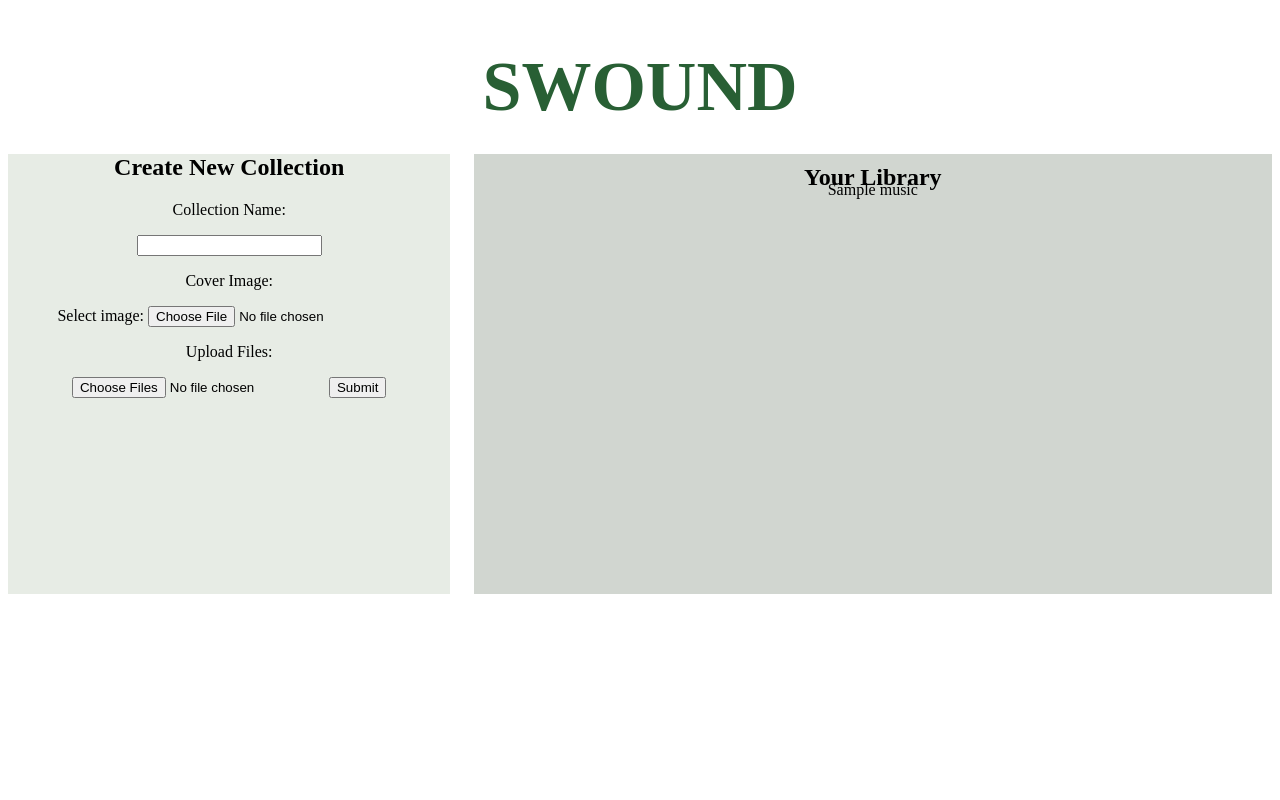
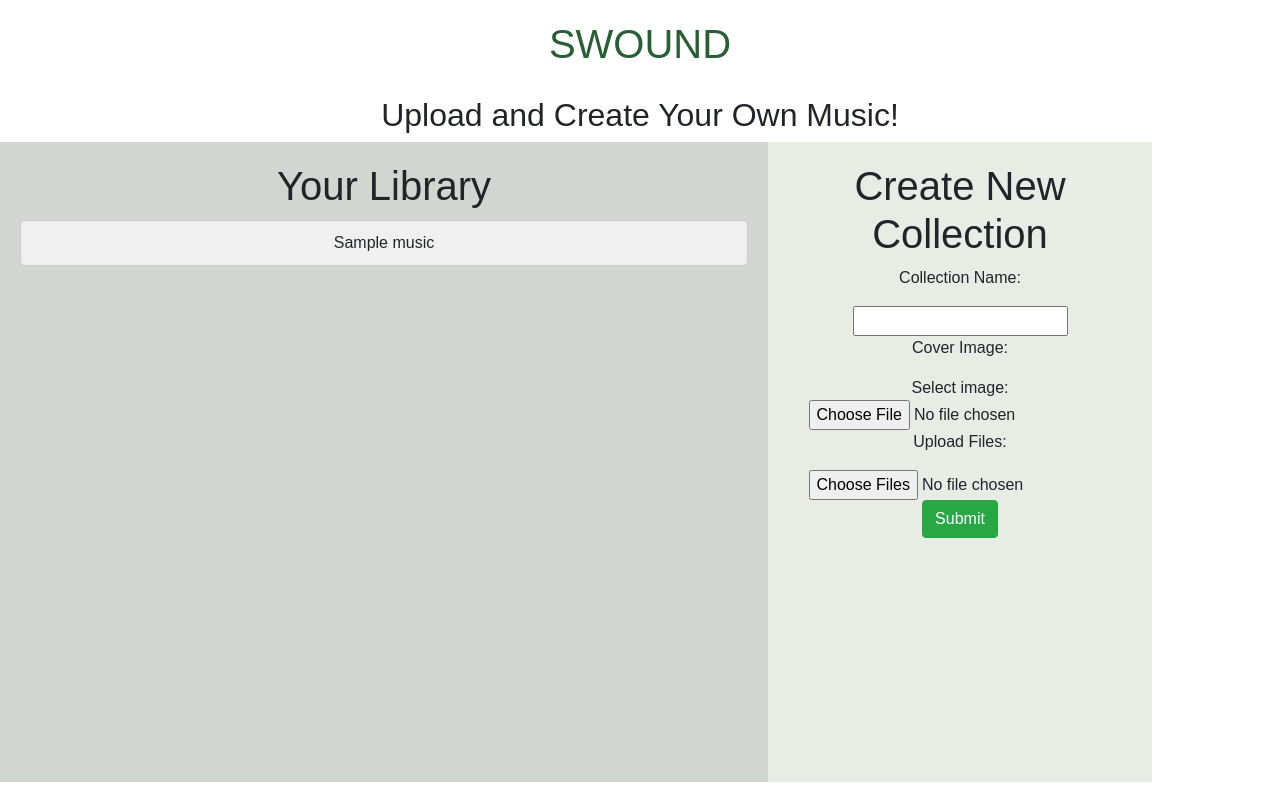
Before and after one commit to ArvalCode/SwoundMusicPlayer, a Flask app: template templates/home.html in a window 1280 px wide. Run offline with Flask 3, Linux system fonts and the light colour scheme; the template is opened without the code that fills it: most values are stand-ins (such as "Sample title", 1, 10 or a date in 2020); some libraries are stand-ins or nearby versions.

Commit message:
3/28/24
Mid class save

```diff
--- a/main.py
+++ b/main.py
@@ -6,7 +6,7 @@ app = Flask(__name__)
 
 @app.route('/')
 def index():
-    dir_list = os.listdir("music")
+    dir_list = os.listdir("static/music")
     return render_template('home.html', the_title='Music Player App', music = dir_list)
 
 @app.route('/createfolder', methods=['POST'])
@@ -14,7 +14,7 @@ def createfolder():
     name = request.form['collection_name']
     cover_image = request.files['cover_image']
     audio_files = request.files.getlist('files[]')
-    collection_folder = os.path.join('music', name)
+    collection_folder = os.path.join('static/music', name)
     os.makedirs(collection_folder, exist_ok=True)
 
     cover_image_path = os.path.join(collection_folder, cover_image.filename)
@@ -26,9 +26,24 @@ def createfolder():
     for audio_file in audio_files:
         audio_file_path = os.path.join(audio_folder, audio_file.filename)
         audio_file.save(audio_file_path)
-    dir_list = os.listdir("music")
+    dir_list = os.listdir("static/music")
 
     return redirect('/')
 
+@app.route('/folder')
+def folder():
+    folderid = request.args.get("foldername")
+    folder = os.listdir(f"static/music/{folderid}")
+
+    audiofiles = os.listdir(f"static/music/{folderid}/audio")
+
+    for path in os.scandir(f'static/music/{folderid}'):
+        if path.is_file():
+            coverimage = path
+
+
+    return render_template('yourlib.html', the_title='Your Library', audiofiles = audiofiles, name = folderid, coverimg = coverimage.name)
+
+
 if __name__ == '__main__':
     app.run(debug=True)
--- a/templates/home.html
+++ b/templates/home.html
@@ -1,31 +1,59 @@
 <!DOCTYPE html>
+<html>
+
+<head>
+  <link href="https://stackpath.bootstrapcdn.com/bootstrap/5.0.0-alpha1/css/bootstrap.min.css" rel="stylesheet" integrity="sha384-r4NyP46KrjDleawBgD5tp8Y7UzmLA05oM1iAEQ17CSuDqnUK2+k9luXQOfXJCJ4I" crossorigin="anonymous">
   <title>SWOUND Music Player</title>
   <style>
+    body {
+      font-family: Arial, sans-serif;
+      margin: 0;
+      padding: 0;
+    }
+
     header {
-    padding: 0px;
+      padding: 20px 0;
       text-align: center;
       font-size: 35px;
       color: rgb(40, 95, 52);
+    }
 
+    nav {
+      float: left;
+      width: 20%;
+      padding: 20px;
+      text-align: center;
     }
 
     article {
-    margin-top: -20px;
-    float: right;
+      float: left;
+      width: 60%;
       padding: 20px;
-    width: 60%;
       background-color: #d1d6d0;
-    height: 400px;
+      height: 80vh;
       text-align: center;
     }
 
-  aside {
-    margin-top: -20px;
-    padding: -20px;
-    width: 35%;
+    .new {
+      float: left;
+      width: 30%;
+      padding: 20px;
       background-color: #e7ece5;
-    height: 440px;
+      height: 80vh;
       text-align: center;
+    }
+
+    .folder {
+      cursor: pointer;
+      margin: 10px 0;
+      padding: 10px;
+      background-color: #f0f0f0;
+      border: 1px solid #ccc;
+      border-radius: 5px;
+    }
+
+    .folder:hover {
+      background-color: #e0e0e0;
     }
   </style>
 </head>
@@ -34,27 +62,29 @@
   <header>
     <h1>SWOUND</h1>
   </header>
+  <h2 style="display: flex;justify-content: center;"> Upload and Create Your Own Music! </h2>
   <article>
-    <h1 style="margin: -10px;">Your Library</h1>
-    <div class="folders">
-
-      {% for m in music %}
-      <div id="{{m}}" class="folder" onclick='gotolibrary("{{m}}")'>{{m}}</div>
-
-      {% endfor %}
-    </div>
+    <h1>Your Library</h1>
+    <div class="folders"> {% for m in music %} <div class="folder" onclick='gotolibrary("{{m}}")'>{{m}}</div> {% endfor
+      %} </div>
   </article>
-  <aside>
+  <div class="new">
     <h1>Create New Collection</h1>
     <form action="/createfolder" method="POST" enctype="multipart/form-data">
       <p>Collection Name:</p> <input type="text" name="collection_name">
       <p>Cover Image:</p> <label for="img">Select image:</label> <input type="file" id="img" name="cover_image"
         accept="image/*">
-      <p>Upload Files:</p> <input type="file" name="files[]" multiple> <button type="submit">Submit</button>
+      <p>Upload Files:</p> <input type="file" name="files[]" multiple> <button type="submit" class="btn btn-success">Submit</button>
+
     </form>
 
+  </div>
 
-  </aside>
+  <script>
+    function gotolibrary(lib) {
+      location.href = '/folder?foldername=' + lib;
+    }
+  </script>
 </body>
 
 </html>
```
Also changed, not shown: templates/yourlib.html (added, +79 -0 lines), 1 other file. Lines whose indentation alone changed are shown as unchanged.
